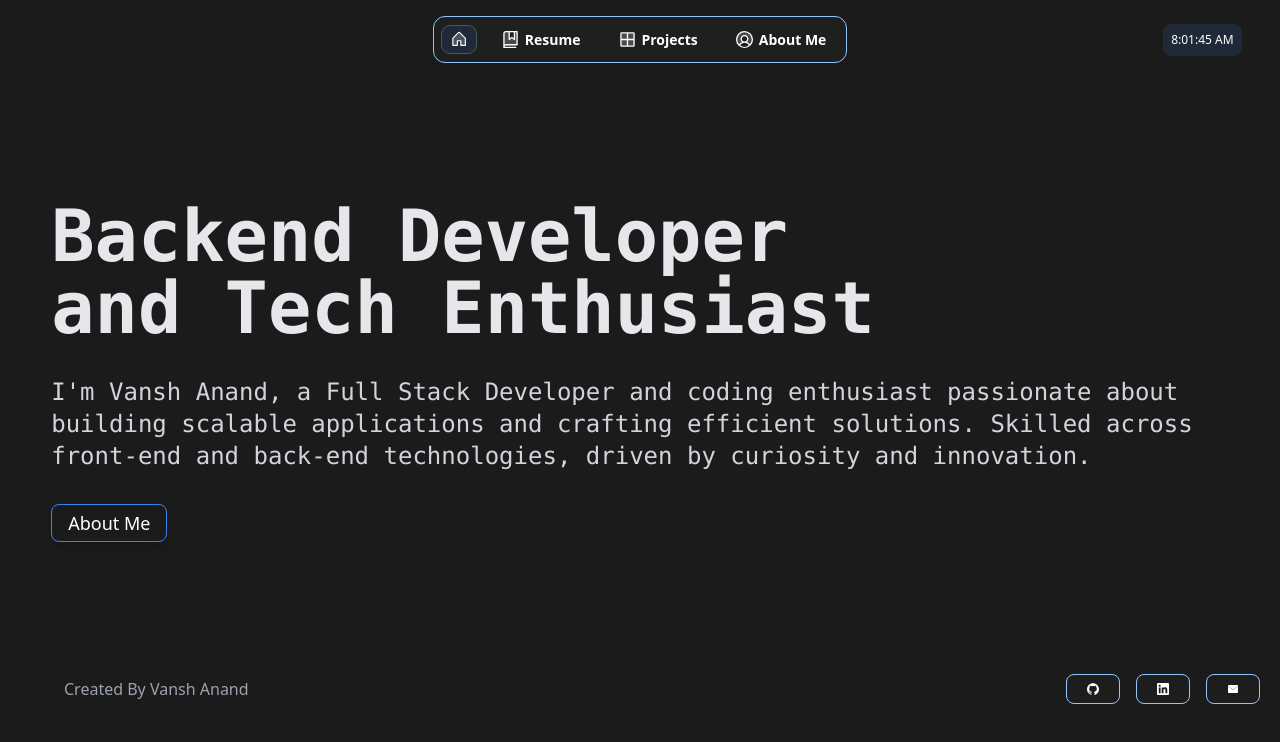
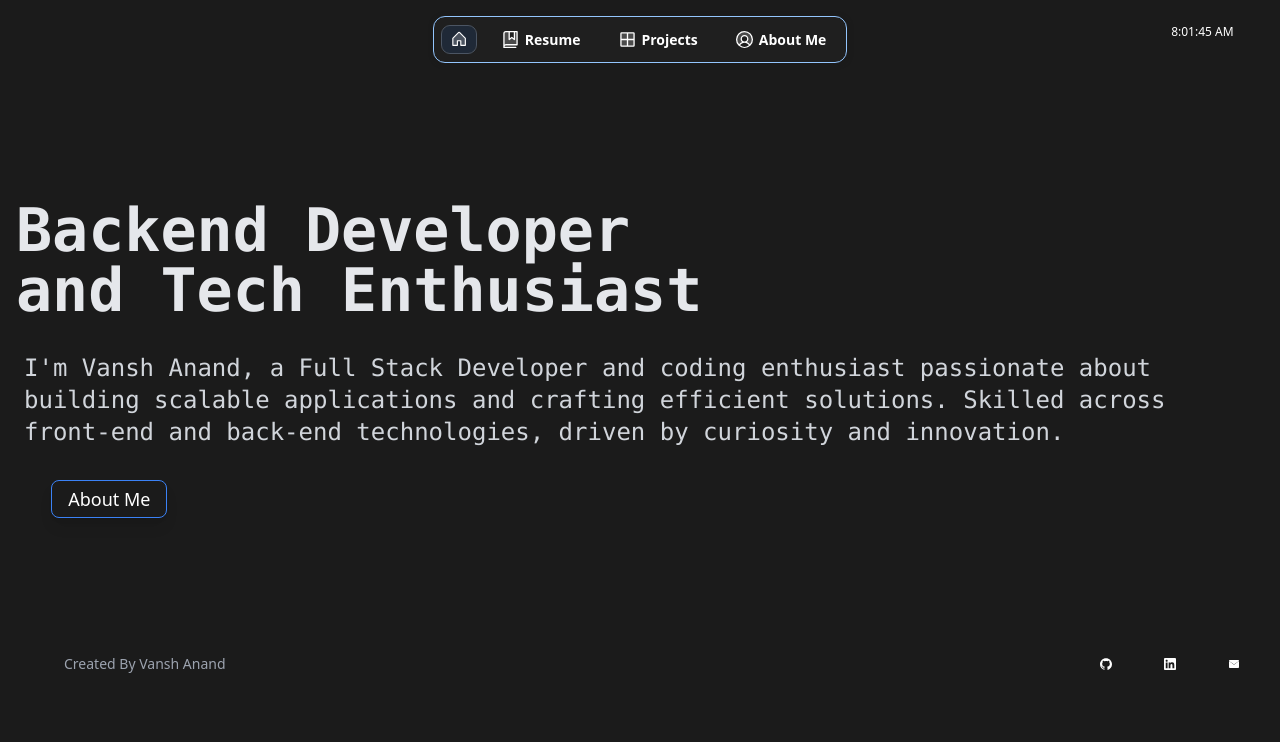
Before and after one commit to vanshanand34/Vansh-Portfolio, a Next.js app: page / in a window 1280 px wide. Shown: the top 742 px of the page. Built offline with nearby package versions, Linux system fonts and the light colour scheme.

Commit message:
Fixed some styling

```diff
--- a/app/HomePage.tsx
+++ b/app/HomePage.tsx
@@ -18,12 +18,12 @@ export default function HomePage() {
         </div>
 
         <Navbar activeElement="home"></Navbar>
-        <div className="text-5xl md:text-6xl lg:text-7xl text-gray-200 font-bold font-mono mx-[4vw] mt-36">
+        <div className="text-4xl md:text-5xl lg:text-6xl text-gray-200 font-bold font-mono mx-4 mt-36">
           <div>Backend Developer</div>
           <div>and Tech Enthusiast</div>
         </div>
 
-        <div className="md:text-2xl text-lg text-bold text-gray-300 font-mono mx-[4vw] my-8">
+        <div className="md:text-2xl text-lg text-bold text-gray-300 font-mono mx-6 my-8">
           I&apos;m Vansh Anand, a Full Stack Developer and coding enthusiast passionate about building scalable applications and crafting efficient solutions. Skilled across front-end and back-end technologies, driven by curiosity and innovation.
         </div>
 
@@ -34,7 +34,7 @@ export default function HomePage() {
         </button>
 
         <footer className="flex justify-between p-4 items-center mt-24">
-          <div className="text-gray-400 md:px-12">
+          <div className="text-gray-400 md:px-12 md:text-md text-sm">
             Created By Vansh Anand
           </div>
 
--- a/app/LinkButtons.tsx
+++ b/app/LinkButtons.tsx
@@ -10,11 +10,12 @@ export default function LinkButtons(
 ): JSX.Element {
 
     const buttonTextStyle: string = isHomePage ? "hidden" : "md:text-lg md:block hidden";
+    const borderStyle: string = isHomePage ? "px-1" : "border border-blue-300 px-2";
     return (
-        <div className="py-4 inline-flex items-center gap-2 flex-wrap">
+        <div className="py-4 inline-flex items-center gap-1 flex-wrap">
             <Link href="https://github.com/vanshanand34">
-                <button className="inline-flex items-center space-between hover:bg-[#222220] md:font-semibold
-                py-2 md:px-4 px-2 border border-blue-300 rounded-lg bg-[#28282838] m-1">
+                <button className={`inline-flex items-center space-between hover:bg-[#222220] md:font-semibold
+                py-2 md:px-4 rounded-lg m-1 ${borderStyle}`}>
                     <GithubLogo width={width} height={height}/>
                     <div className={buttonTextStyle}>
                         Github
@@ -22,8 +23,8 @@ export default function LinkButtons(
                 </button>
             </Link>
             <Link href="https://www.linkedin.com/in/anandvansh/">
-                <button className="inline-flex items-center space-between hover:bg-[#222220] md:font-semibold
-                py-2 md:px-4 px-2 border border-blue-300 rounded-lg bg-[#28282838] m-1">
+                <button className={`inline-flex items-center space-between hover:bg-[#222220] md:font-semibold
+                py-2 md:px-4 rounded-lg m-1 ${borderStyle}`}>
                     <LinkedinLogo width={width} height={height}/>
                     <div className={buttonTextStyle}>
                         LinkedIn
@@ -31,8 +32,8 @@ export default function LinkButtons(
                 </button>
             </Link>
             <Link href="mailto:anandvansh34@gmail.com">
-                <button className="inline-flex items-center space-between hover:bg-[#222220] md:font-semibold
-                py-2 md:px-4 px-2 border border-blue-300 rounded-lg bg-[#28282838] m-1">
+                <button className={`inline-flex items-center space-between hover:bg-[#222220] md:font-semibold
+                py-2 md:px-4 rounded-lg m-1 ${borderStyle}`}>
                     <GmailLogo width={width} height={height}/>
                     <div className={buttonTextStyle}>
                         Email
--- a/app/Navbar.tsx
+++ b/app/Navbar.tsx
@@ -68,7 +68,7 @@ export default function ResponsiveNavbar({ activeElement }: { activeElement: str
                 </div >
             </div >
 
-            <div className="bg-gray-800 p-2 rounded-lg fixed top-[3vh] md:right-[3vw] sm:right-[2vw] right-[1vw] text-white md:text-md text-xs" id="currTime">
+            <div className="p-2 rounded-lg fixed top-[2vh] md:right-[3vw] right-[1vw] text-white md:text-md text-xs" id="currTime">
                 {currTime?.toLocaleTimeString()}
             </div>
         </>
--- a/app/about-me/AboutPage.tsx
+++ b/app/about-me/AboutPage.tsx
@@ -65,7 +65,7 @@ export default function Home() {
             </div>
           </div>
 
-          <div className="my-12 lg:mx-4 md:mx-6 mx-4 p-4 lg:ml-[24vw]" id="experience">
+          <div className="md:my-12 my-8 lg:mx-4 md:mx-6 mx-4 p-4 lg:ml-[24vw]" id="experience">
             <div className="font-bold md:text-6xl text-4xl my-6 md:mx-4">
               Work Experience
             </div>
@@ -75,7 +75,7 @@ export default function Home() {
                   Ayuvya Ayurveda
                 </div>
 
-                <div className="my-4 md:font-semibold md:text-md text-xs text-gray-400">
+                <div className="my-4 font-semibold md:text-md text-sm text-gray-400">
                   JULY 2024 - JAN 2025
                 </div>
               </div>
@@ -102,14 +102,14 @@ export default function Home() {
             </div>
           </div>
 
-          <div className="my-12 lg:mx-4 mx-6 p-4 lg:ml-[24vw]" id="education">
+          <div className="md:my-8 my-6 lg:mx-4 mx-6 p-4 lg:ml-[24vw]" id="education">
             <div className="font-bold md:text-6xl text-4xl my-6 md:mx-4">
               Education
             </div>
             <div className="md:mx-5">
               <div className="my-4">
                 <div className="flex items-center justify-between">
-                  <div className="py-4 font-bold lg:text-3xl md:text-2xl text-lg text-gray-300">
+                  <div className="py-4 font-bold lg:text-2xl md:text-xl text-md text-gray-300">
                     GTBIT (IPU)
                   </div>
 
@@ -118,11 +118,11 @@ export default function Home() {
                   </div>
                 </div>
 
-                <div className="md:text-lg text-sm font-semibold text-blue-400 px-1">
+                <div className="md:text-md text-sm font-semibold text-blue-400 px-1">
                   B-TECH (IT)
                 </div>
               </div>
-              <div className="my-4">
+              {/* <div className="my-4">
                 <div className="flex items-center justify-between">
                   <div className="py-4 font-bold lg:text-2xl md:text-xl text-lg text-gray-300">
                     Kendriya Vidyalaya
@@ -136,7 +136,7 @@ export default function Home() {
                 <div className="md:text-lg text-sm font-semibold text-blue-400 md:px-1">
                   5-12TH
                 </div>
-              </div>
+              </div> */}
 
             </div>
           </div>
--- a/app/resume/ResumePage.tsx
+++ b/app/resume/ResumePage.tsx
@@ -25,7 +25,7 @@ export default function ResumePage() {
             <Navbar activeElement="resume">
             </Navbar>
 
-            <div className="md:mt-24 mt-32 w-full text-center text-6xl font-semibold">
+            <div className="md:mt-24 mt-32 w-full text-center md:text-6xl text-4xl font-semibold">
                 Download Resume
             </div>
             <div className="p-4 my-2 text-center font-mono text-gray-400">
@@ -33,8 +33,8 @@ export default function ResumePage() {
             </div>
 
             <div className="my-8 flex justify-center w-full">
-                {/* <Link href={"api/resume"}> */}
-                <button onClick={() => window.location.href = "api/resume" } className="hover:bg-gray-900 rounded-lg border border-blue-300 px-4 py-2 text-3xl shadow-lg">
+                <button onClick={() => window.location.href = "api/resume" }
+                    className="hover:bg-gray-900 rounded-lg border border-blue-300 px-4 py-2 md:text-3xl text-lg shadow-lg">
                     Download Resume
                 </button>
                 {/* </Link> */}
```
